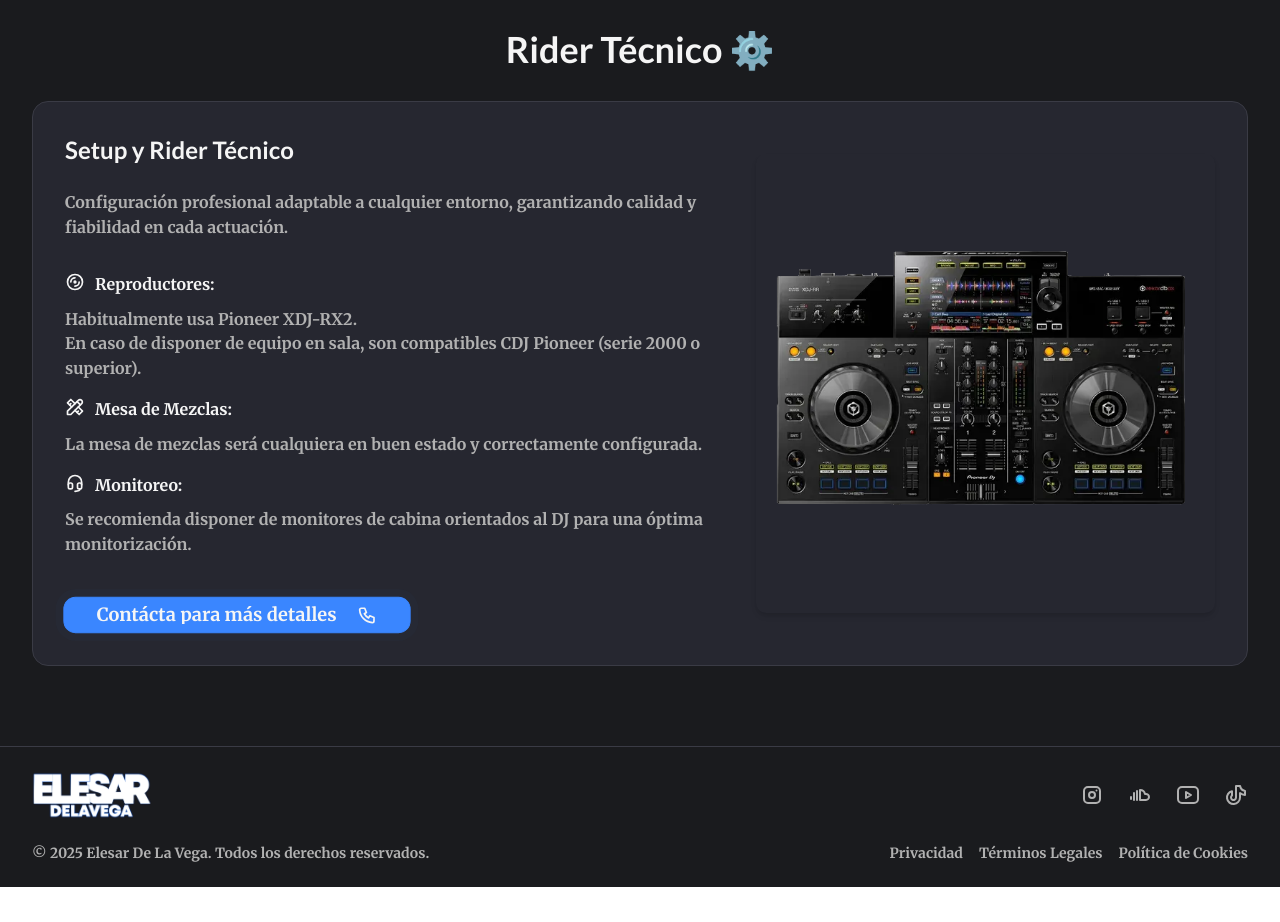
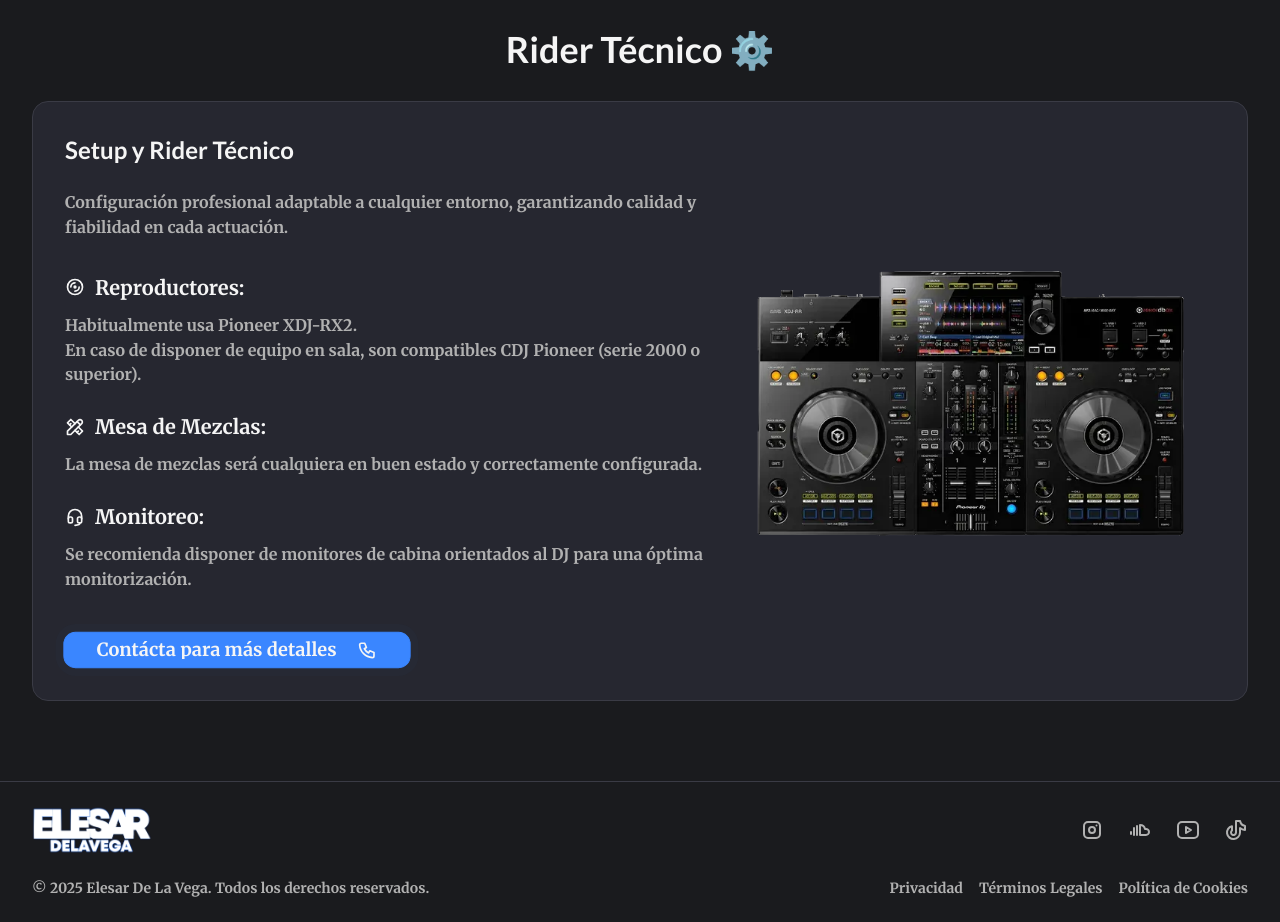
Before and after one commit to elesardelavega/djelesardelavega, a React (Vite) app: page /sobre-mi in a window 1280 px wide. Shown: the part 2020-2942 px from the top of the page. Before the commit the page ends 2907 px from the top, so only its background shows below. Built offline with nearby package versions, Linux system fonts and the light colour scheme.

Commit message:
feat: :art: add setup fhoto and styles

```diff
--- a/src/components/about/SetupGear.tsx
+++ b/src/components/about/SetupGear.tsx
@@ -46,7 +46,7 @@
                         borderColor: 'hsl(var(--border))',
                     }}
                 >
-                    <div className="flex flex-col desk:flex-row items-center justify-between gap-12">
+                    <div className="flex flex-col desk:flex-row items-center justify-between gap-0">
 
                         {/* Descripcion */}
                         <div className="desk:w-7/12 flex flex-col space-y-4 text-center desk:text-left">
@@ -60,31 +60,31 @@
                             </Text>
 
                             {/* Detalle */}
-                            <ul className="space-y-4 text-left list-none pl-0">
+                            <ul className="space-y-6 text-left list-none pl-0">
                                 <li className={`${primaryForeground}`}>
-                                    <Group gap="xs" align="start">
+                                    <Group gap="xs" align="center">
                                         <IconDisc style={{ width: rem(20), height: rem(20) }} className={primaryForeground} />
-                                        <Text fw={700} fz="md">Reproductores:</Text>
-                                        <Text className={mutedForeground}>
+                                        <Text fw={700} fz="xl">Reproductores:</Text>
+                                        <Text fz="md" className={mutedForeground}>
                                             Habitualmente usa Pioneer XDJ-RX2. <br></br>
                                             En caso de disponer de equipo en sala, son compatibles CDJ Pioneer (serie 2000 o superior).
                                         </Text>
                                     </Group>
                                 </li>
                                 <li className={`${primaryForeground}`}>
-                                    <Group gap="xs" align="start">
+                                    <Group gap="xs" align="center">
                                         <IconTools style={{ width: rem(20), height: rem(20) }} className={primaryForeground} />
-                                        <Text fw={700} fz="md">Mesa de Mezclas:</Text>
-                                        <Text className={mutedForeground}>
+                                        <Text fw={700} fz="xl">Mesa de Mezclas:</Text>
+                                        <Text fz="md" className={mutedForeground}>
                                             La mesa de mezclas será cualquiera en buen estado y correctamente configurada.
                                         </Text>
                                     </Group>
                                 </li>
                                 <li className={`${primaryForeground}`}>
-                                    <Group gap="xs" align="start">
+                                    <Group gap="xs" align="center">
                                         <IconHeadset style={{ width: rem(20), height: rem(20) }} className={primaryForeground} />
-                                        <Text fw={700} fz="md">Monitoreo:</Text>
-                                        <Text className={mutedForeground}>
+                                        <Text fw={700} fz="xl">Monitoreo:</Text>
+                                        <Text fz="md" className={mutedForeground}>
                                             Se recomienda disponer de monitores de cabina orientados al DJ para una óptima monitorización.                                         </Text>
                                     </Group>
                                 </li>
@@ -112,17 +112,17 @@
                         </div>
 
                         {/* Imagen */}
-                        <div className="desk:w-5/12 flex justify-center pt-8 desk:pt-0">
+                        <div className="desk:w-5/12 flex justify-center pt-8 desk:pt-0 shadow-none">
                             <img
                                 src={setupPhoto}
                                 alt="Fotografía del equipo de DJing y setup técnico"
-                                className="transition-transform duration-700 ease-out group-hover:scale-95"
+                                className="transition-transform duration-700 ease-out group-hover:scale-95 sm:!max-w-none py-8"
                                 style={{
                                     width: '100%',
                                     maxWidth: rem(500),
                                     height: 'auto',
                                     borderRadius: rem(10),
-                                    boxShadow: '0 4px 6px -1px rgba(0, 0, 0, 0.1), 0 2px 4px -2px rgba(0, 0, 0, 0.1)',
+                                    boxShadow: 'none',
                                 }}
                             />
                         </div>
```
Also changed, not shown: src/assets/rider/rx2.png.
